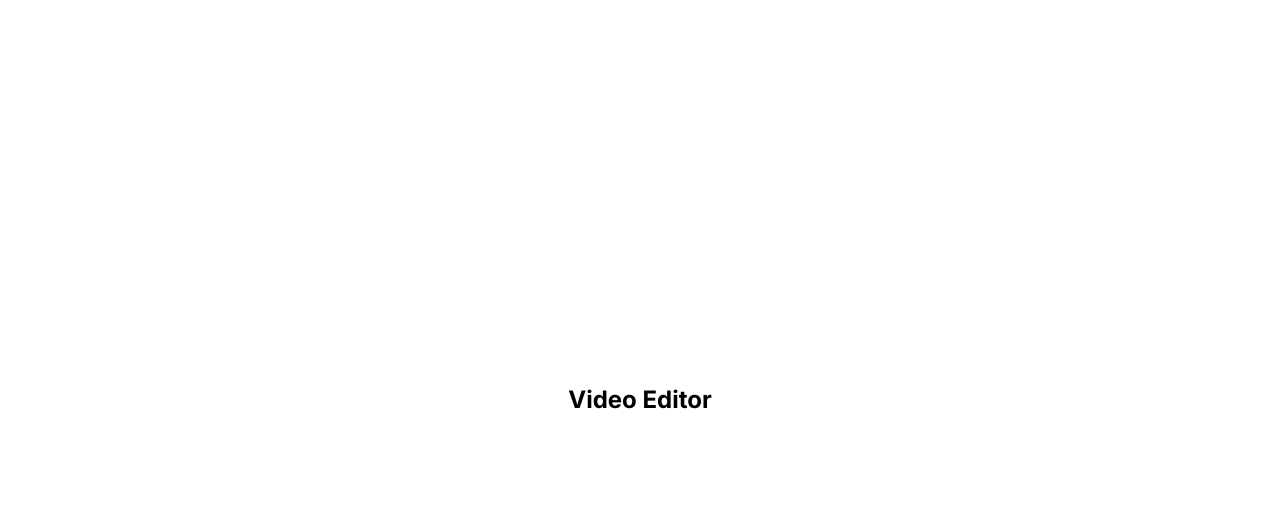
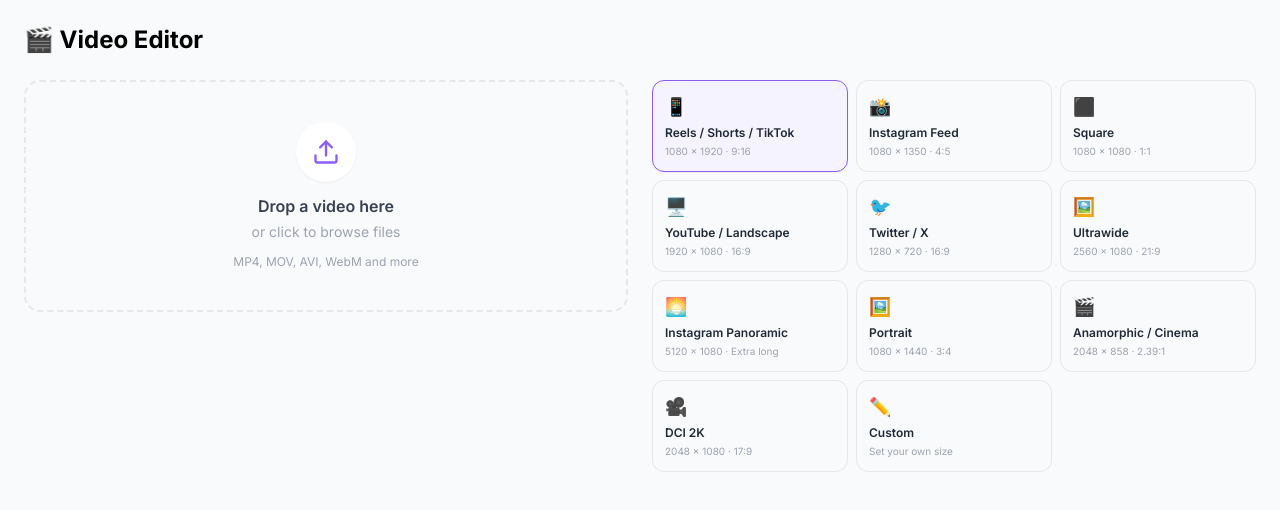
Before and after one commit to magic-peach/reframe, a Next.js app: page / in a window 1280 px wide. Shown: the top 510 px of the page. Built offline with nearby package versions, Linux system fonts and the light colour scheme.

Commit message:
style: wire up layout and add type definitions

```diff
--- a/src/app/page.tsx
+++ b/src/app/page.tsx
@@ -1,7 +1,5 @@
+import VideoEditor from "@/components/VideoEditor";
+
 export default function Home() {
-  return (
-    <main className="min-h-screen flex items-center justify-center">
-      <h1 className="text-2xl font-bold">Video Editor</h1>
-    </main>
-  );
+  return <VideoEditor />;
 }
--- /dev/null
+++ b/src/components/VideoEditor.tsx
@@ -0,0 +1,29 @@
+"use client";
+
+import { useState } from "react";
+import FileUpload from "./FileUpload";
+import VideoPreview from "./VideoPreview";
+import PresetSelector from "./PresetSelector";
+import { EditRecipe, DEFAULT_RECIPE } from "@/lib/types";
+
+export default function VideoEditor() {
+  const [file, setFile] = useState<File | null>(null);
+  const [recipe, setRecipe] = useState<EditRecipe>(DEFAULT_RECIPE);
+
+  const update = (patch: Partial<EditRecipe>) => setRecipe((r) => ({ ...r, ...patch }));
+
+  return (
+    <div className="min-h-screen bg-gray-50 p-6">
+      <h1 className="text-2xl font-bold mb-6">🎬 Video Editor</h1>
+      <div className="grid grid-cols-1 lg:grid-cols-2 gap-6">
+        <div className="space-y-4">
+          <FileUpload onFileSelect={setFile} currentFile={file} />
+          <VideoPreview file={file} />
+        </div>
+        <div className="space-y-4">
+          <PresetSelector recipe={recipe} onChange={update} />
+        </div>
+      </div>
+    </div>
+  );
+}
--- /dev/null
+++ b/src/lib/types.ts
@@ -0,0 +1,45 @@
+// the "edit recipe" holds all the user's settings before they export.
+// keeping it as a plain object makes it easy to pass around and reset.
+
+export interface EditRecipe {
+  preset: string;
+  customWidth: number;
+  customHeight: number;
+  framing: "fit" | "fill";
+  trimStart: number;
+  trimEnd: number | null; // null means don't trim the end
+  rotate: 0 | 90 | 180 | 270;
+  keepAudio: boolean;
+  speed: number;
+  quality: number; // CRF 18-30
+}
+
+export interface ExportResult {
+  blobUrl: string;
+  size: number;
+  width: number;
+  height: number;
+  format: "mp4" | "webm";
+}
+
+export type ExportStatus =
+  | "idle"
+  | "loading-engine"
+  | "exporting"
+  | "done"
+  | "error";
+
+export const SPEED_STEPS = [0.25, 0.5, 0.75, 1, 1.25, 1.5, 2, 4] as const;
+
+export const DEFAULT_RECIPE: EditRecipe = {
+  preset: "vertical-9-16",
+  customWidth: 1920,
+  customHeight: 1080,
+  framing: "fit",
+  trimStart: 0,
+  trimEnd: null,
+  rotate: 0,
+  keepAudio: true,
+  speed: 1,
+  quality: 23,
+};
```
